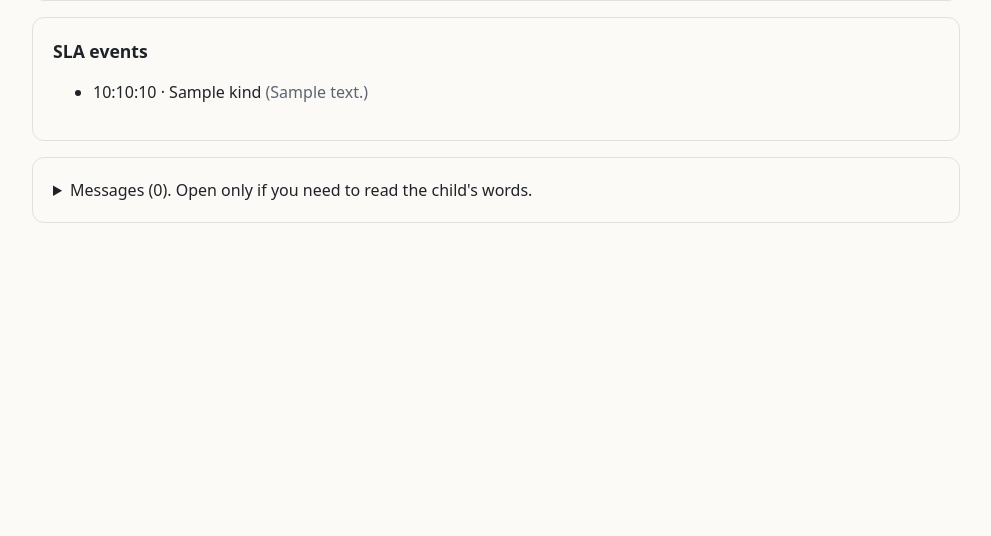
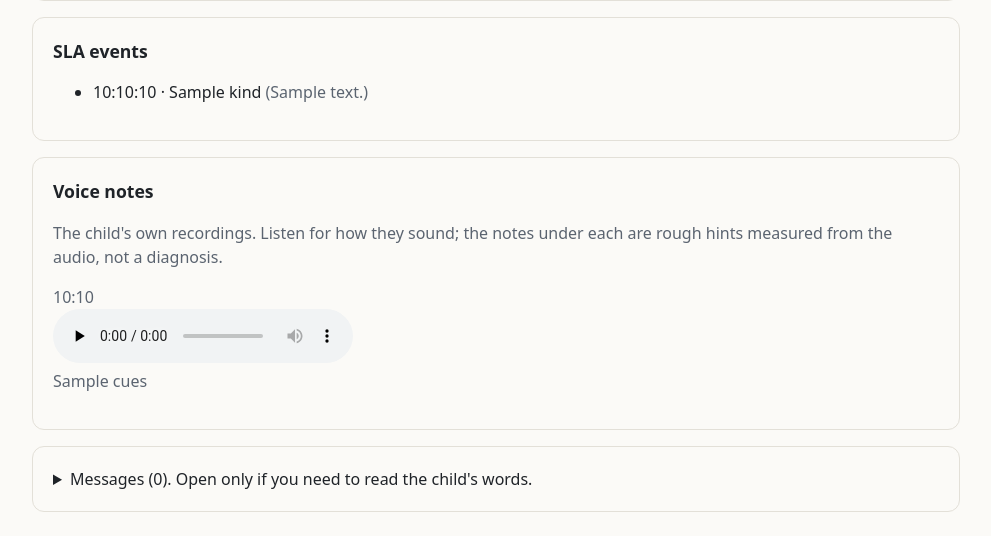
Before and after one commit to Nowellah/Habari, a Django app: template api/templates/dashboard/officer_case.html in a window 1280 px wide. Shown: the part 1208-1744 px from the top of the page, without its empty margins (144-1135 px from the left). Before the commit the page ends 1431 px from the top, so only its background shows below. Run offline with Django 5.2, Linux system fonts and the light colour scheme; the template is opened without the code that fills it: most values are stand-ins (such as "Sample title", 1, 10 or a date in 2020).

Commit message:
feat(templates): render voice transcript in officer case view

```diff
--- a/api/templates/dashboard/officer_case.html
+++ b/api/templates/dashboard/officer_case.html
@@ -94,6 +94,14 @@
   <ul>{% for e in events %}<li>{{ e.at|date:"H:i:s" }} · {{ e.kind }} {% if e.detail %}<span class="muted">({{ e.detail }})</span>{% endif %}</li>{% empty %}<li class="muted">None yet.</li>{% endfor %}</ul>
 </div>
 
+{% if voice_notes %}
+<div class="card">
+  <h2>Voice notes</h2>
+  <p class="muted">The child's own recordings. Listen for how they sound; the notes under each are rough hints measured from the audio, not a diagnosis.</p>
+  {% for v in voice_notes %}<p><span class="muted">{{ v.at|date:"H:i" }}</span><br><audio controls preload="none" src="{% url 'case_voice' case.code v.id %}"></audio>{% if v.cues %}<br><span class="muted">{{ v.cues }}</span>{% endif %}</p>{% endfor %}
+</div>
+{% endif %}
+
 <div class="card">
   <details>
     <summary>Messages ({{ messages|length }}). Open only if you need to read the child's words.</summary>
```
